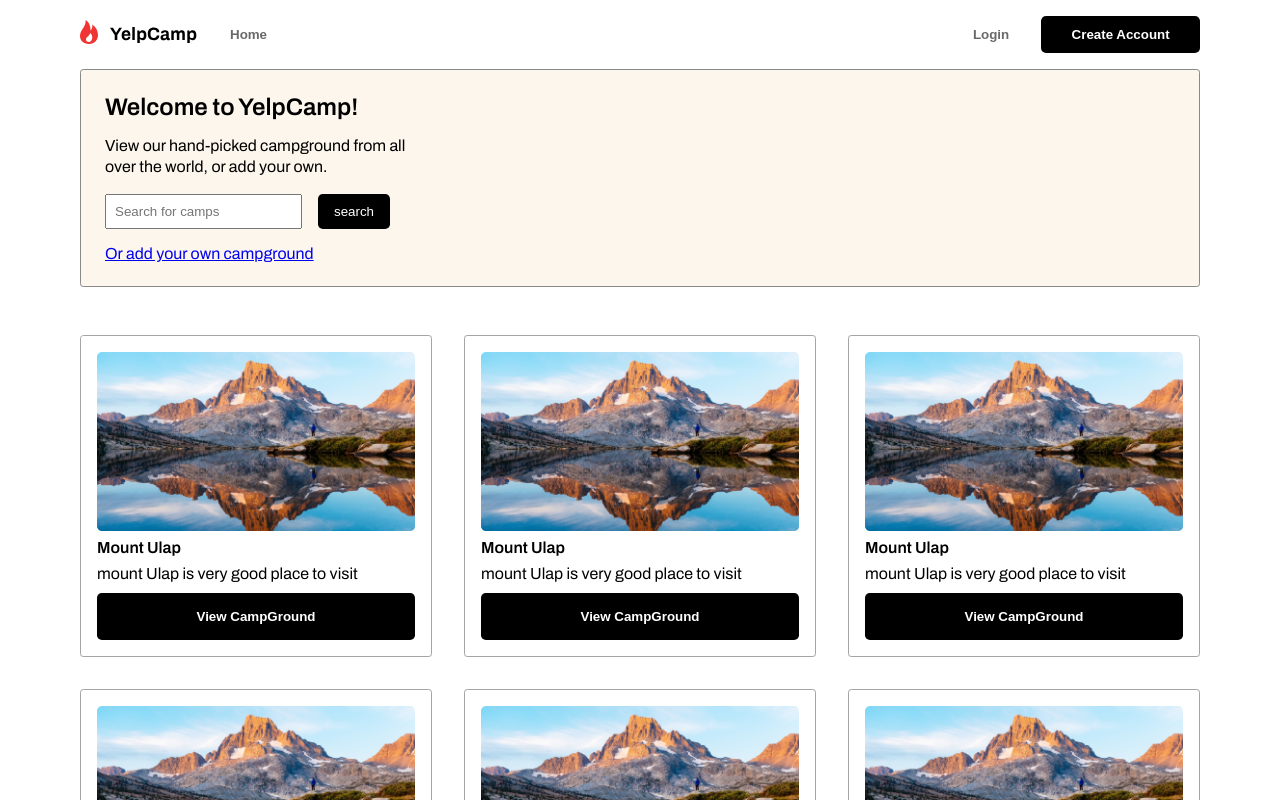
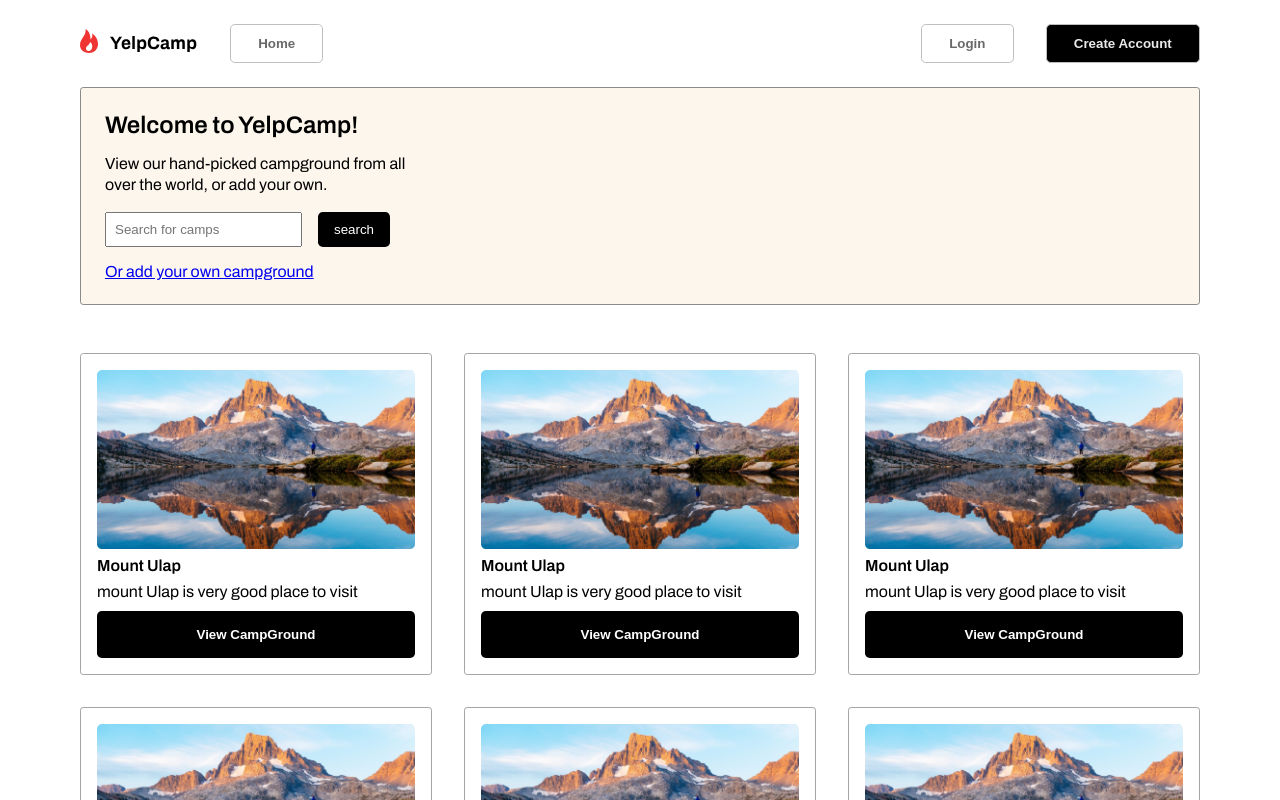
Before and after one commit to paro-418/YelpCamp, a React (Create React App) app in the folder client/: page /search in a window 1280 px wide. Shown: the top 800 px of the page. Built offline with nearby package versions, Linux system fonts and the light colour scheme.

Commit message:
refactored Header.js

```diff
--- a/client/src/components/Header/Header.js
+++ b/client/src/components/Header/Header.js
@@ -1,5 +1,6 @@
 import React from 'react';
 import classes from './Header.module.css';
+import { Link } from 'react-router-dom';
 import Button from '../Button/Button.js';
 const Header = (props) => {
   const ifLoggedIn = false;
@@ -18,21 +19,35 @@ const Header = (props) => {
           className={classes.hamburger}
         />
         <div className={classes.btnDiv}>
-          <Button className={`${classes.btn}`}>Home</Button>
+          <Button className={`${classes.btn}`}>
+            <Link className={classes.Link} to='/'>
+              Home
+            </Link>
+          </Button>
           <span className={classes.btnSpan}>
             {ifLoggedIn ? (
               <Button className={` ${classes.btn} ${classes.userName}`}>
-                {currentLoggedInUserName}
+                <Link className={classes.Link} to='/profile'>
+                  {currentLoggedInUserName}
+                </Link>
               </Button>
             ) : (
-              <Button className={` ${classes.btn}`}>Login</Button>
+              <Button className={` ${classes.btn}`}>
+                <Link className={classes.Link} to='/login'>
+                  Login
+                </Link>
+              </Button>
             )}
 
             {ifLoggedIn ? (
-              <Button className={`${classes.btn}`}>Logout</Button>
+              <Button className={`${classes.btn} ${classes.logoutBtn}`}>
+                Logout
+              </Button>
             ) : (
               <Button className={`${classes.createAccount} ${classes.btn} `}>
-                Create Account
+                <Link className={classes.Link} to='/signup'>
+                  Create Account
+                </Link>
               </Button>
             )}
           </span>
--- a/client/src/components/Header/Header.module.css
+++ b/client/src/components/Header/Header.module.css
@@ -3,6 +3,7 @@ header {
   align-items: center;
   justify-content: space-between;
   gap: 2rem;
+  margin: 0.5rem 0;
 }
 .hamburgerDiv {
   flex-grow: 1;
@@ -29,9 +30,8 @@ header {
 
 .btn {
   border: none;
+  overflow: hidden;
   background-color: transparent;
-  font-weight: bold;
-  color: rgb(105, 105, 105);
 }
 .btn:hover {
   cursor: pointer;
@@ -40,15 +40,30 @@ header {
 .userName {
   color: rgb(74, 74, 74);
 }
-.btn:hover {
-  cursor: pointer;
+
+.Link {
+  background-color: transparent;
+  font-weight: bold;
+  padding: 0;
+  border-radius: 0.3rem;
+  border: 1px solid rgb(190, 190, 190);
+  padding: 0.7rem 1.7rem;
+  color: rgb(105, 105, 105);
+  overflow: hidden;
+  display: block;
+  text-decoration: none;
+}
+.createAccount .Link {
+  color: rgb(234, 234, 234);
+  background-color: #000;
 }
 
-.createAccount {
-  padding: 0.7rem 1.9rem;
-  color: #fff;
-  background-color: #000;
-  border-radius: 0.32rem;
+.logoutBtn {
+  border: 1px solid rgb(190, 190, 190);
+  padding: 0.7rem 1.7rem;
+  color: rgb(105, 105, 105);
+  font-weight: bold;
+  border-radius: 0.3rem;
 }
 
 @media screen and (max-width: 640px) {
```
